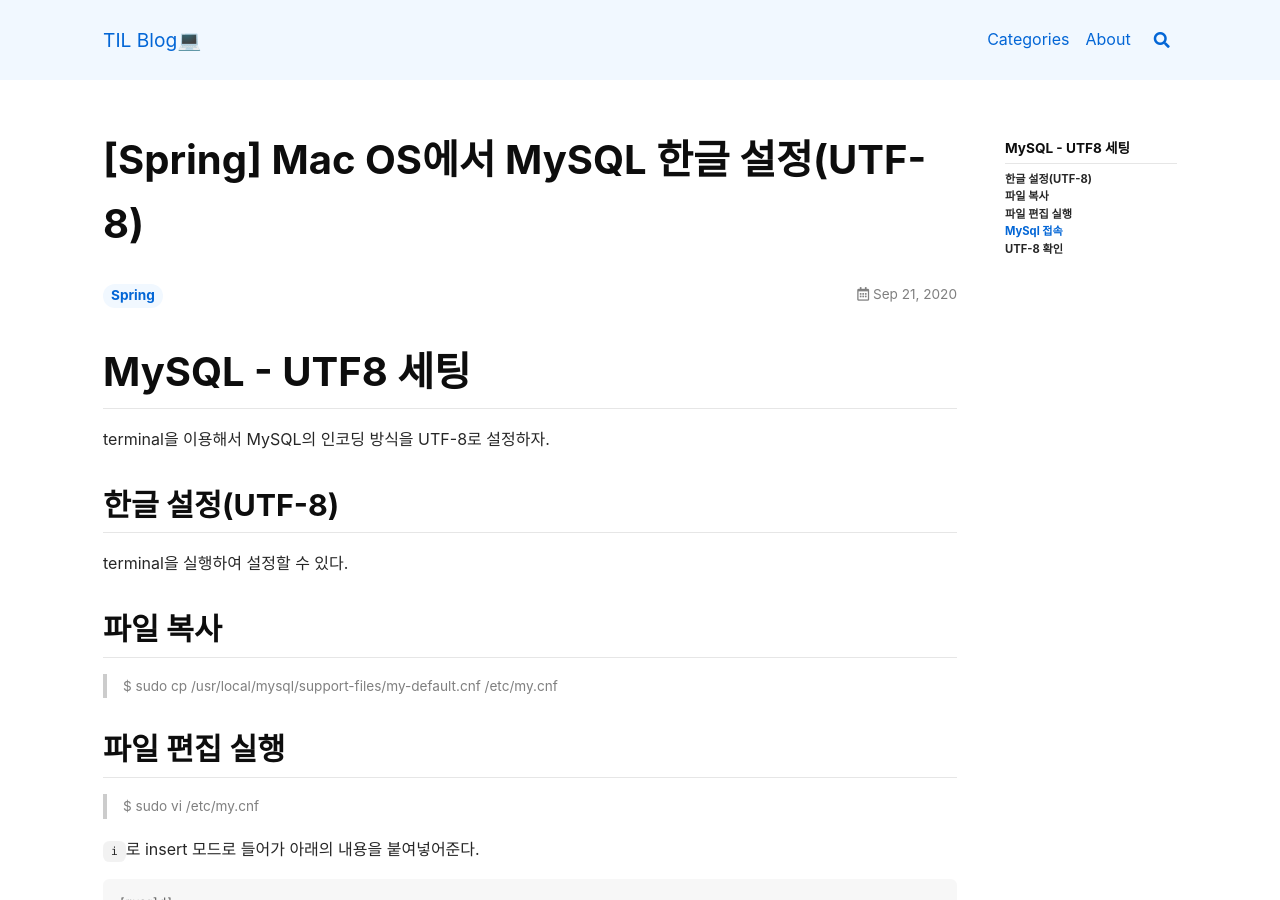
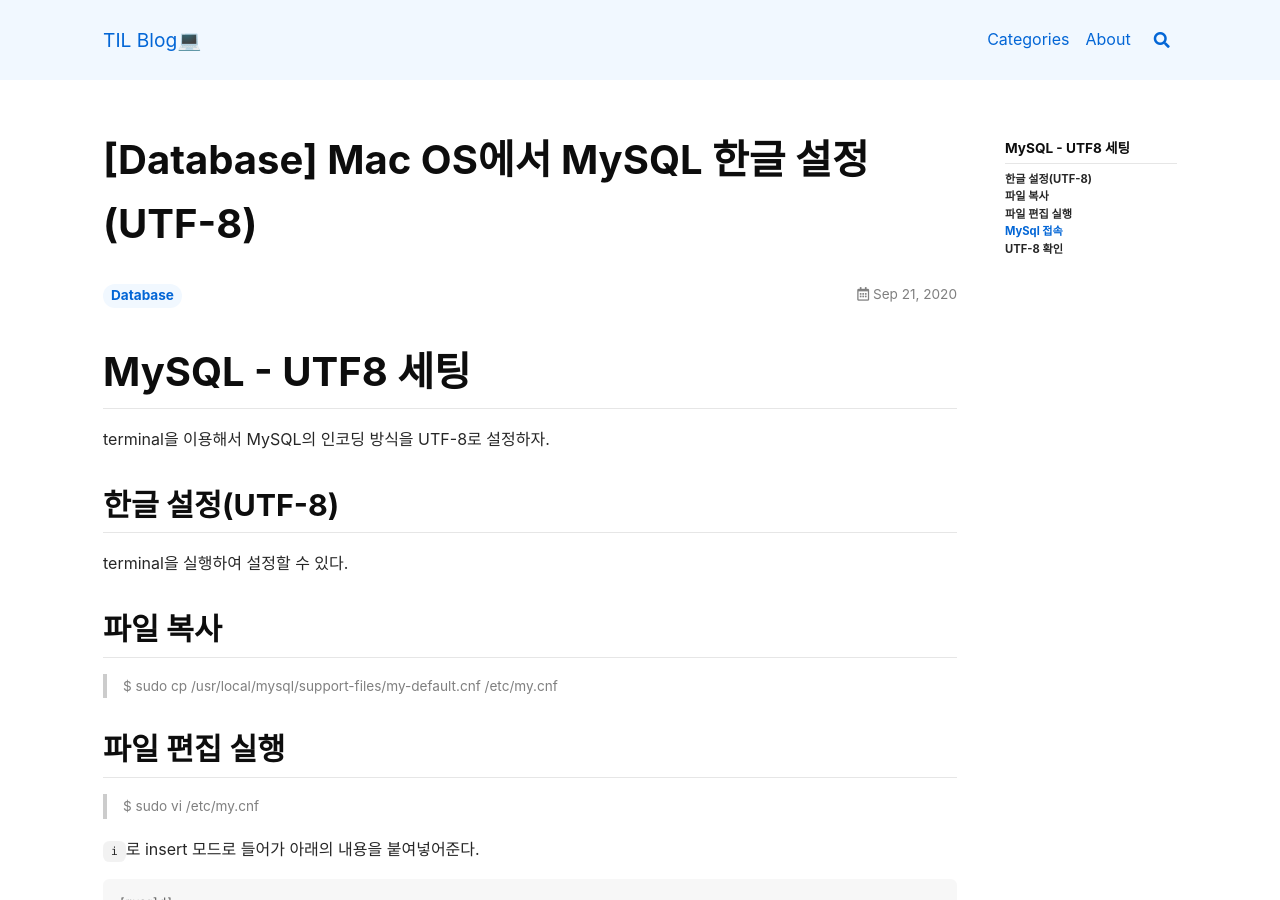
Before and after one commit to vividswan/vividswan.github.io, a Jekyll site: the page built from _posts/Database/2020-09-21-[Database]Mac OS에서 MySQL 한글 설정(UTF-8).md, in a window 1280 px wide and 900 px high. Built offline with Jekyll 4.4.1, drawn with Linux system fonts in a browser that asks for light colours; nearby versions of some CDN libraries; comment, search, counter and statistics services are not loaded.

Commit message:
Modify Post

```diff
--- a/_posts/Database/2020-09-21-[Spring]Mac OS에서 MySQL 한글 설정(UTF-8).md
+++ b/_posts/Database/2020-09-21-[Database]Mac OS에서 MySQL 한글 설정(UTF-8).md
@@ -1,9 +1,9 @@
 ---
-title: "[Spring] Mac OS에서 MySQL 한글 설정(UTF-8)"
+title: "[Database] Mac OS에서 MySQL 한글 설정(UTF-8)"
 tags:
-  - Spring
+  - Database
 date: 2020-09-21T08:06:00-05:00
-key: "[Spring] Mac OS에서 MySQL 한글 설정(UTF-8)"
+key: "[Database] Mac OS에서 MySQL 한글 설정(UTF-8)"
 ---
 
 # MySQL - UTF8 세팅
```
